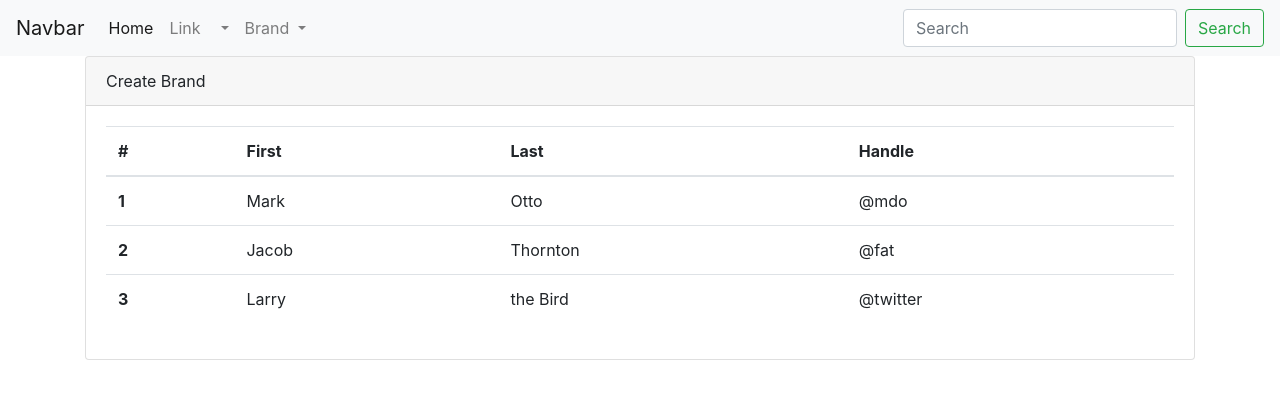
After one commit to ductm-it/ecom-codeigniter, a CodeIgniter app: page /database/brand/list in a window 1280 px wide. The commit adds this page. Shown: the top 399 px of the page. Run offline with CodeIgniter, Linux system fonts and the light colour scheme; data that the repository does not hold is empty.

Commit message:
add brand

```diff
--- a/application/config/routes.php
+++ b/application/config/routes.php
@@ -12,3 +12,7 @@ $route['login-user']['POST'] = 'LoginController/login';
 //dashboard
 $route['dashboard']['GET'] = 'DashboardController/index';
 $route['logout']['GET'] = 'DashboardController/logout';
+
+//brand
+$route['brand/create']['GET'] = 'BrandController/create';
+$route['brand/list']['GET'] = 'BrandController/index';
--- /dev/null
+++ b/application/controllers/BrandController.php
@@ -0,0 +1,30 @@
+<?php
+defined('BASEPATH') or exit('No direct script access allowed');
+
+class BrandController extends CI_Controller
+{
+
+    public function checkLogin()
+    {
+        if (!$this->session->userdata('LoggedIn')) {
+            redirect(base_url('login'));
+        }
+    }
+
+    public function index()
+    {
+        $this->load->view('admin_template/header');
+        $this->load->view('admin_template/navbar');
+        $this->load->view('brand/list');
+        $this->load->view('admin_template/footer');
+    }
+
+    public function create()
+    {
+        $this->load->view('admin_template/header');
+        $this->load->view('admin_template/navbar');
+        $this->load->view('brand/create');
+        $this->load->view('admin_template/footer');
+    }
+
+}
--- a/application/views/admin_template/navbar.php
+++ b/application/views/admin_template/navbar.php
@@ -17,11 +17,17 @@
                     <?php echo $this->session->userdata('LoggedIn')['username']; ?>
                 </a>
                 <div class="dropdown-menu" aria-labelledby="navbarDropdown">
-                    <a class="dropdown-item" href="<?php echo base_url('logout');?>">Logout</a>
+                    <a class="dropdown-item" href="<?php echo base_url('logout'); ?>">Logout</a>
                 </div>
             </li>
-            <li class="nav-item">
-                <a class="nav-link disabled" href="#">Disabled</a>
+            <li class="nav-item dropdown">
+                <a class="nav-link dropdown-toggle" href="#" id="navbarDropdown" role="button" data-toggle="dropdown" aria-haspopup="true" aria-expanded="false">
+                    Brand
+                </a>
+                <div class="dropdown-menu" aria-labelledby="navbarDropdown">
+                    <a class="dropdown-item" href="<?php echo base_url('brand/create'); ?>">Create</a>
+                    <a class="dropdown-item" href="<?php echo base_url('brand/list'); ?>">List</a>
+                </div>
             </li>
         </ul>
         <form class="form-inline my-2 my-lg-0">
--- /dev/null
+++ b/application/views/brand/list.php
@@ -0,0 +1,39 @@
+<div class="container">
+    <div class="card">
+        <div class="card-header">
+            Create Brand
+        </div>
+        <div class="card-body">
+            <table class="table">
+                <thead>
+                    <tr>
+                        <th scope="col">#</th>
+                        <th scope="col">First</th>
+                        <th scope="col">Last</th>
+                        <th scope="col">Handle</th>
+                    </tr>
+                </thead>
+                <tbody>
+                    <tr>
+                        <th scope="row">1</th>
+                        <td>Mark</td>
+                        <td>Otto</td>
+                        <td>@mdo</td>
+                    </tr>
+                    <tr>
+                        <th scope="row">2</th>
+                        <td>Jacob</td>
+                        <td>Thornton</td>
+                        <td>@fat</td>
+                    </tr>
+                    <tr>
+                        <th scope="row">3</th>
+                        <td>Larry</td>
+                        <td>the Bird</td>
+                        <td>@twitter</td>
+                    </tr>
+                </tbody>
+            </table>
+        </div>
+    </div>
+</div>
```
Also changed, not shown: application/controllers/DashboardController.php (+2 -5 lines), application/views/brand/create.php (added, +31 -0 lines), application/views/brand/edit.php (added), application/views/brand/index.php (added).
